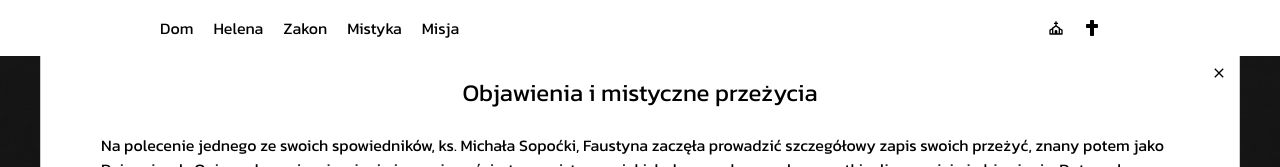
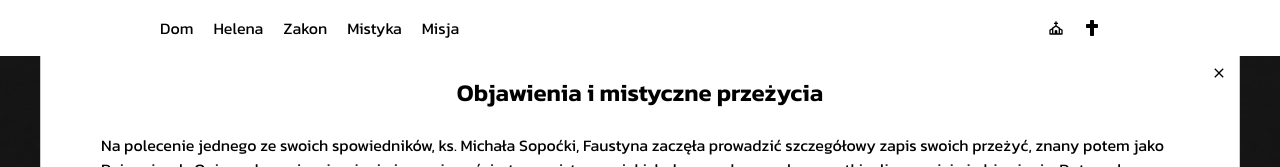
Before and after one commit to AdamBabinicz/faustyna, a React (Create React App) app: page / in a window 1280 px wide. Both pictures are taken after a click on the button "Czytaj więcej". Shown: the top 167 px of the page. Built offline with nearby package versions, Linux system fonts and the light colour scheme; a web font is replaced by a local one.

Commit message:
zmiana cd poprzedniej

```diff
--- a/src/components/Home.js
+++ b/src/components/Home.js
@@ -75,7 +75,7 @@ function Home() {
                 },
               }}
             >
-              <h2 className="text-center text-2xl mt-4 mb-6">
+              <h2 className="text-center font-bold lg:text-2xl sm:text-xl mt-4 mb-6">
                 Objawienia i mistyczne przeżycia
               </h2>
               <p className="lg:px-10 sm:px-2">
@@ -101,7 +101,7 @@ function Home() {
                 Bożego Miłosierdzia [5].
               </p>
               <br />
-              <p className="px-10">
+              <p className="lg:px-10 sm:px-2">
                 Objawienia, których doznała święta, dotyczyły przede wszystkim
                 roli Miłosierdzia Bożego w&nbsp;życiu duchowym człowieka oraz
                 szerzenia kultu tego przymiotu [16][4]. Jezus uczynił Faustynę
@@ -118,7 +118,7 @@ function Home() {
                 Miała doznawać ataków złych sił nadprzyrodzonych [22].
               </p>
               <br />
-              <p className="px-10">
+              <p className="lg:px-10 sm:px-2">
                 Kluczowe objawienie miało miejsce 22 lutego 1931 roku, w płockim
                 Sanktuarium Miłosierdzia Bożego. Jezus polecił jej wtedy
                 namalowanie obrazu z&nbsp;podpisem: „Jezu, ufam Tobie”. Według
```
